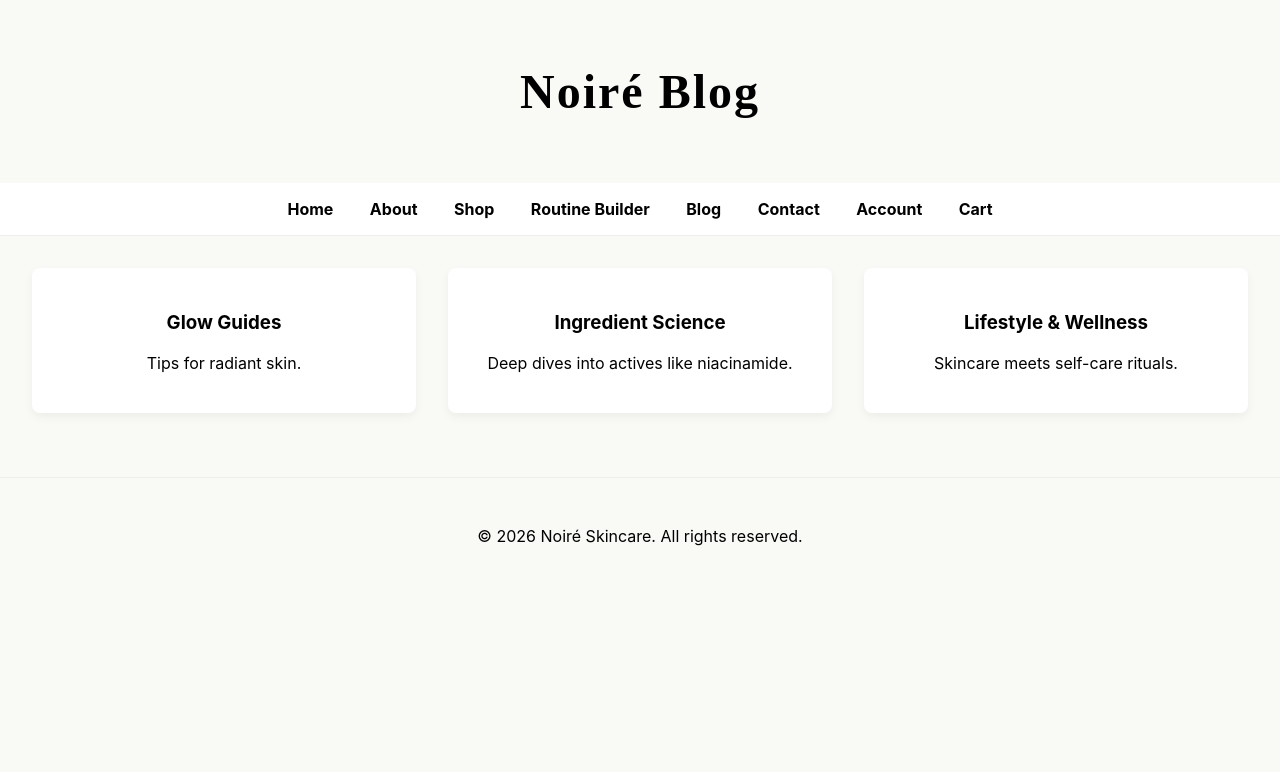
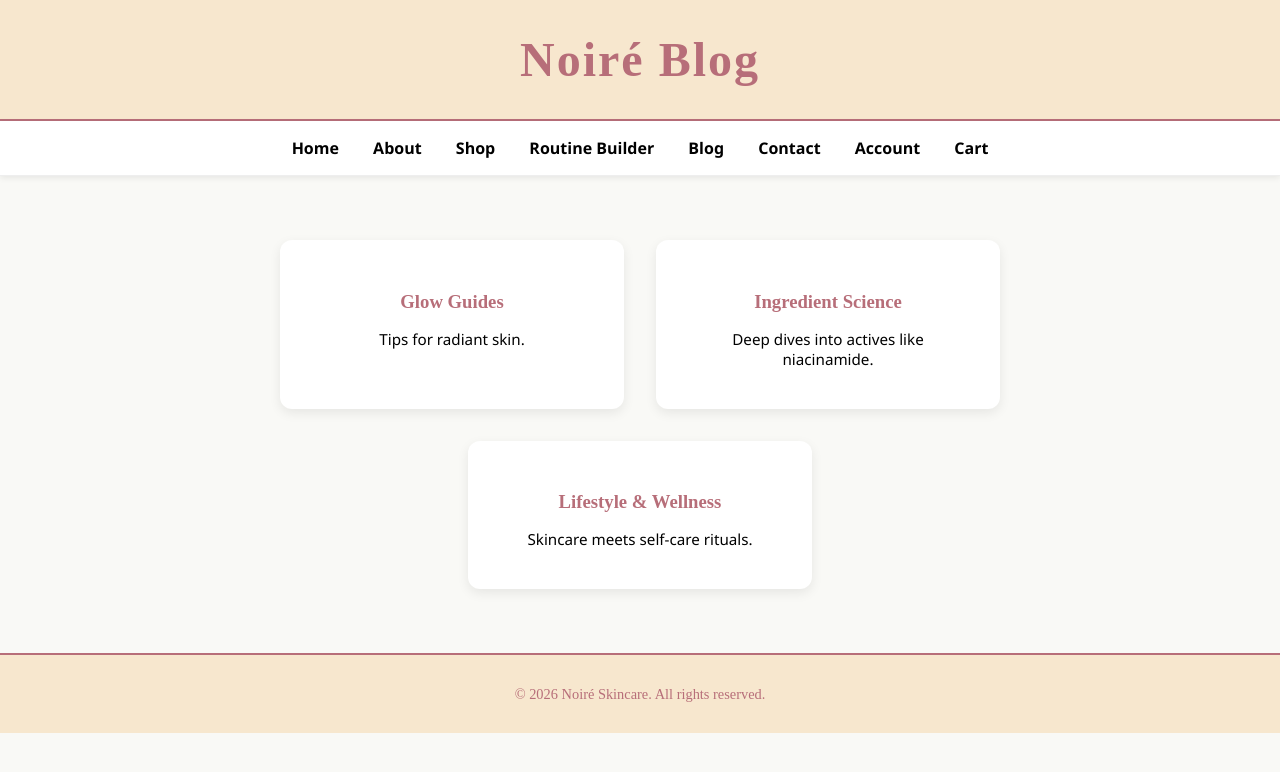
Before and after one commit to darkaly0/noire-web, a plain HTML site: page blog.html in a window 1280 px wide. Drawn offline with Linux system fonts and the light colour scheme.

Commit message:
Update blog.html

```diff
--- a/blog.html
+++ b/blog.html
@@ -4,6 +4,94 @@
   <meta charset="UTF-8">
   <title>Noiré Blog</title>
   <link rel="stylesheet" href="style.css">
+  <style>
+    :root {
+      --charcoal: #000000;
+      --ivory: #F9F9F6;
+      --champagne: #F7E7CE;
+      --rose-gold: #B76E79;
+      --sage: #A8B5A2;
+    }
+
+    body {
+      background: var(--ivory);
+      color: var(--charcoal);
+      font-family: 'Segoe UI', sans-serif;
+      margin: 0;
+    }
+
+    header {
+      background: var(--champagne);
+      padding: 2rem;
+      text-align: center;
+      border-bottom: 2px solid var(--rose-gold);
+    }
+    header h1 {
+      font-family: 'Playfair Display', serif;
+      font-size: 3rem;
+      font-weight: 700;
+      color: var(--rose-gold);
+      margin: 0;
+    }
+
+    nav {
+      text-align: center;
+      background: #fff;
+      padding: 1rem;
+      box-shadow: 0 2px 6px rgba(0,0,0,0.08);
+    }
+    nav a {
+      margin: 0 15px;
+      text-decoration: none;
+      font-weight: 600;
+      color: var(--charcoal);
+      transition: color 0.3s ease;
+    }
+    nav a:hover {
+      color: var(--rose-gold);
+    }
+
+    .grid {
+      display: flex;
+      justify-content: center;
+      gap: 2rem;
+      flex-wrap: wrap;
+      margin: 2rem auto;
+      max-width: 1000px;
+    }
+    .product {
+      background: #fff;
+      border-radius: 12px;
+      box-shadow: 0 4px 12px rgba(0,0,0,0.08);
+      padding: 2rem;
+      text-align: center;
+      width: 280px;
+      transition: transform 0.3s ease, box-shadow 0.3s ease;
+    }
+    .product:hover {
+      transform: translateY(-5px);
+      box-shadow: 0 8px 20px rgba(0,0,0,0.12);
+    }
+    .product h3 {
+      font-family: 'Playfair Display', serif;
+      color: var(--rose-gold);
+      margin-bottom: 1rem;
+    }
+    .product p {
+      font-size: 0.95rem;
+      margin: 0.5rem 0;
+    }
+
+    footer {
+      background: var(--champagne);
+      text-align: center;
+      padding: 1rem;
+      font-size: 0.9rem;
+      border-top: 2px solid var(--rose-gold);
+      font-family: 'Playfair Display', serif;
+      color: var(--rose-gold);
+    }
+  </style>
 </head>
 <body>
 <header><h1>Noiré Blog</h1></header>
@@ -19,13 +107,22 @@
 </nav>
 
 <section class="grid">
-    <div class="product"><h3>Glow Guides</h3><p>Tips for radiant skin.</p></div>
-    <div class="product"><h3>Ingredient Science</h3><p>Deep dives into actives like niacinamide.</p></div>
-    <div class="product"><h3>Lifestyle & Wellness</h3><p>Skincare meets self-care rituals.</p></div>
-  </section>
+  <div class="product">
+    <h3>Glow Guides</h3>
+    <p>Tips for radiant skin.</p>
+  </div>
+  <div class="product">
+    <h3>Ingredient Science</h3>
+    <p>Deep dives into actives like niacinamide.</p>
+  </div>
+  <div class="product">
+    <h3>Lifestyle & Wellness</h3>
+    <p>Skincare meets self-care rituals.</p>
+  </div>
+</section>
 
-  <footer>
-    <p>&copy; 2026 Noiré Skincare. All rights reserved.</p>
-  </footer>
+<footer>
+  <p>&copy; 2026 Noiré Skincare. All rights reserved.</p>
+</footer>
 </body>
 </html>
```
